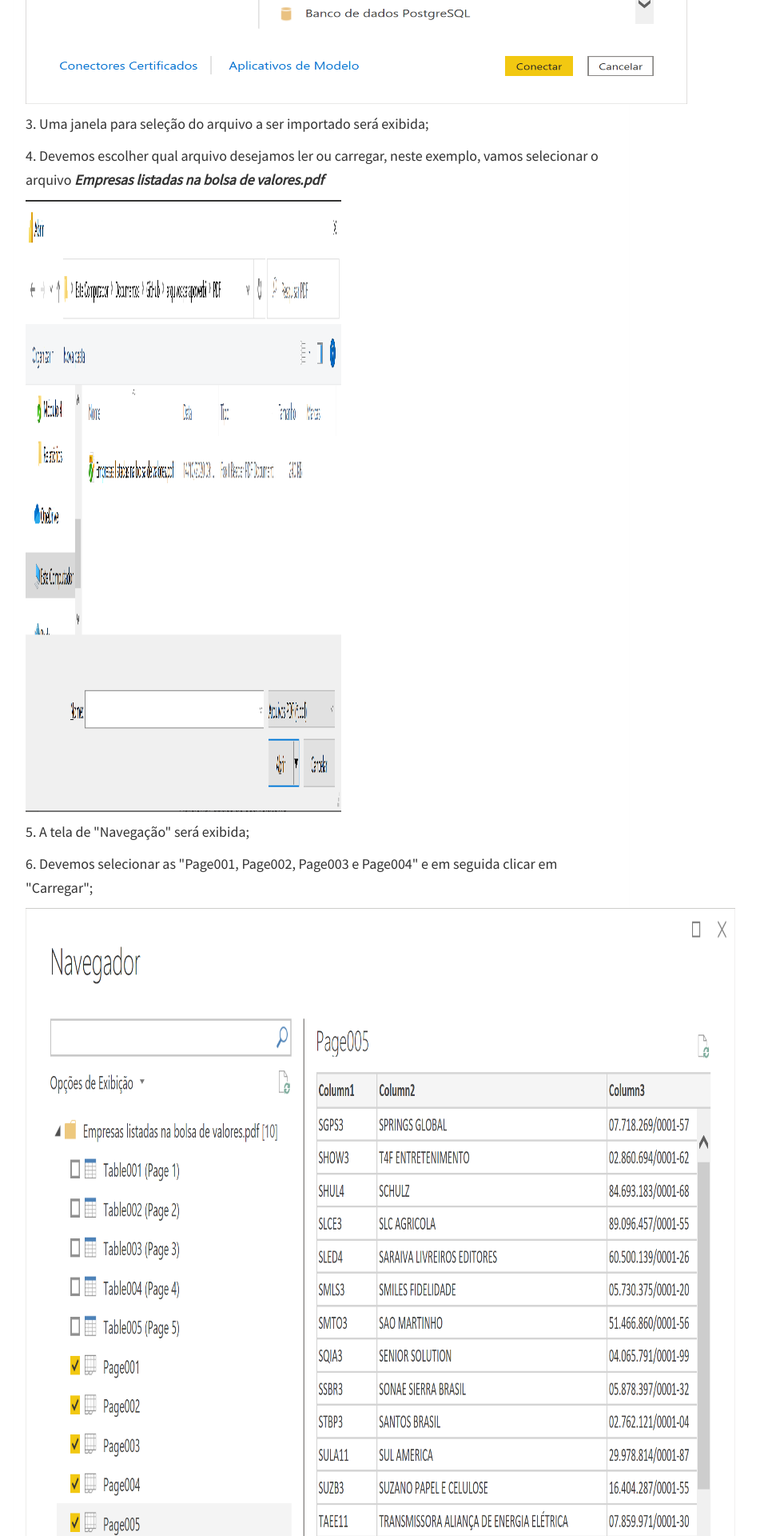
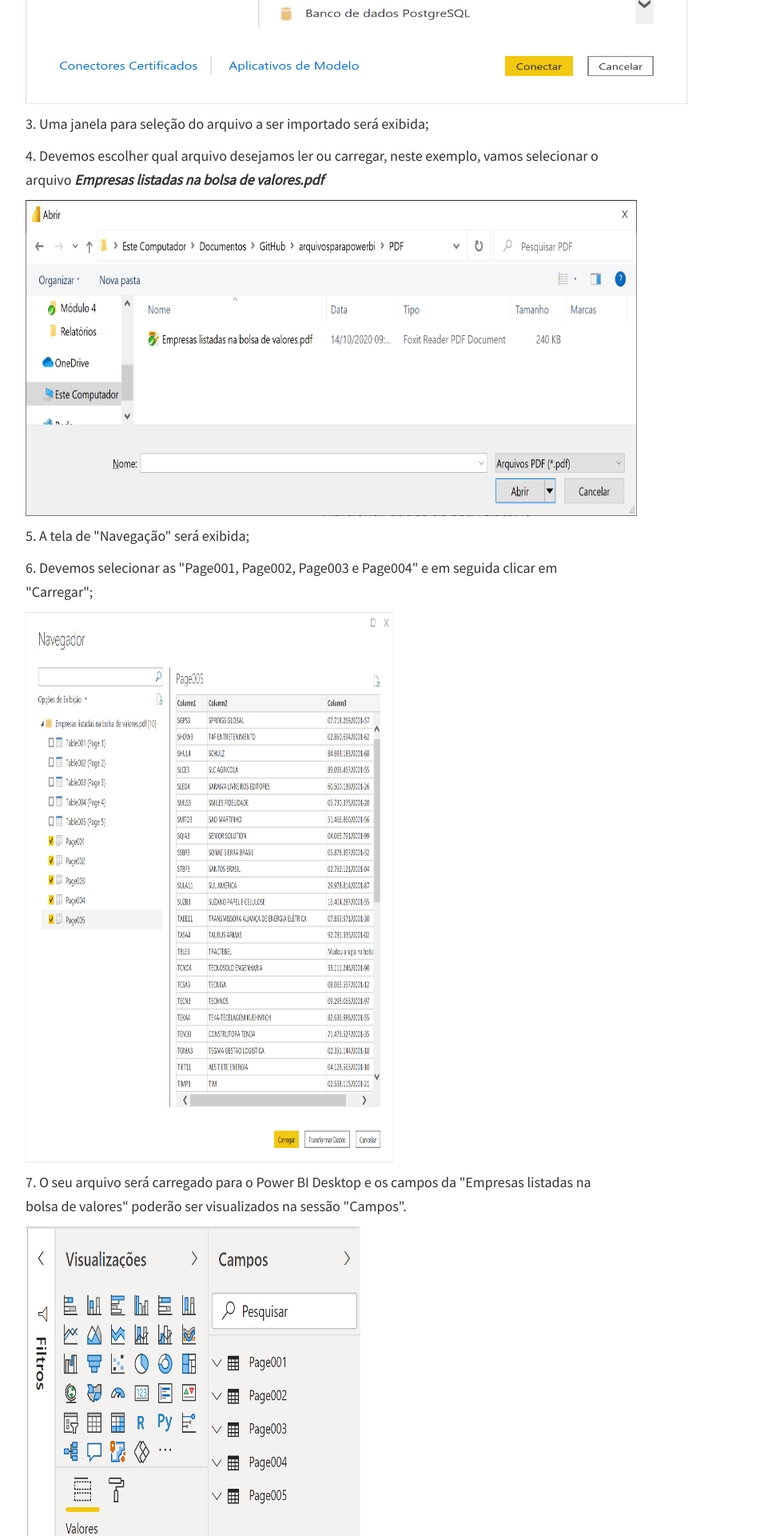
Before and after one commit to mateusbtlopes/mateusbtlopes.github.io, a Jekyll site: the page built from _posts/2020-10-04-como ler dados de arquivos pdf no power bi.md, in a window 1280 px wide. Shown: the part 1675-3595 px from the top of the page at 80% size, without its empty margins (238-1189 px from the left). Built offline with Jekyll 4.4.1, drawn with Linux system fonts in a browser that asks for light colours; nearby versions of some CDN libraries.

Commit message:
update posts

```diff
--- a/_posts/2020-10-04-como ler dados de arquivos pdf no power bi.md
+++ b/_posts/2020-10-04-como ler dados de arquivos pdf no power bi.md
@@ -43,17 +43,17 @@
 
 <p>4. Devemos escolher qual arquivo desejamos ler ou carregar, neste exemplo, vamos selecionar o arquivo <i><strong>Empresas listadas na bolsa de valores.pdf</strong></i></p>
 
-<p><img src="https://raw.githubusercontent.com/mateusbtlopes/mateusbtlopes.github.io/master/_posts/img/LendoPDF3.png" height="765" width="395"/></p>
+<p><img src="https://raw.githubusercontent.com/mateusbtlopes/mateusbtlopes.github.io/master/_posts/img/LendoPDF3.png" height="395" width="765"/></p>
 
 <p>5. A tela de "Navegação" será exibida;</p>
 
 <p>6. Devemos selecionar as "Page001, Page002, Page003 e Page004" e em seguida clicar em "Carregar";</p>
 
-<p><img src="https://raw.githubusercontent.com/mateusbtlopes/mateusbtlopes.github.io/master/_posts/img/LendoPDF4.png" height="1376" width="888"/></p>
+<p><img src="https://raw.githubusercontent.com/mateusbtlopes/mateusbtlopes.github.io/master/_posts/img/LendoPDF4.png" height="688" width="460"/></p>
 
 <p>7. O seu arquivo será carregado para o Power BI Desktop e os campos da "Empresas listadas na bolsa de valores" poderão ser visualizados na sessão "Campos".</p>
 
-<p><img src="https://raw.githubusercontent.com/mateusbtlopes/mateusbtlopes.github.io/master/_posts/img/LendoPDF5.png" height="531" width="319"/></p>
+<p><img src="https://raw.githubusercontent.com/mateusbtlopes/mateusbtlopes.github.io/master/_posts/img/LendoPDF5.png" height="450" width="419"/></p>
 
 <p>Prontinho! Seu primeiro arquivo PDF foi carregado e os dados estão disponíveis para serem utilizados :)</p>
 
```
